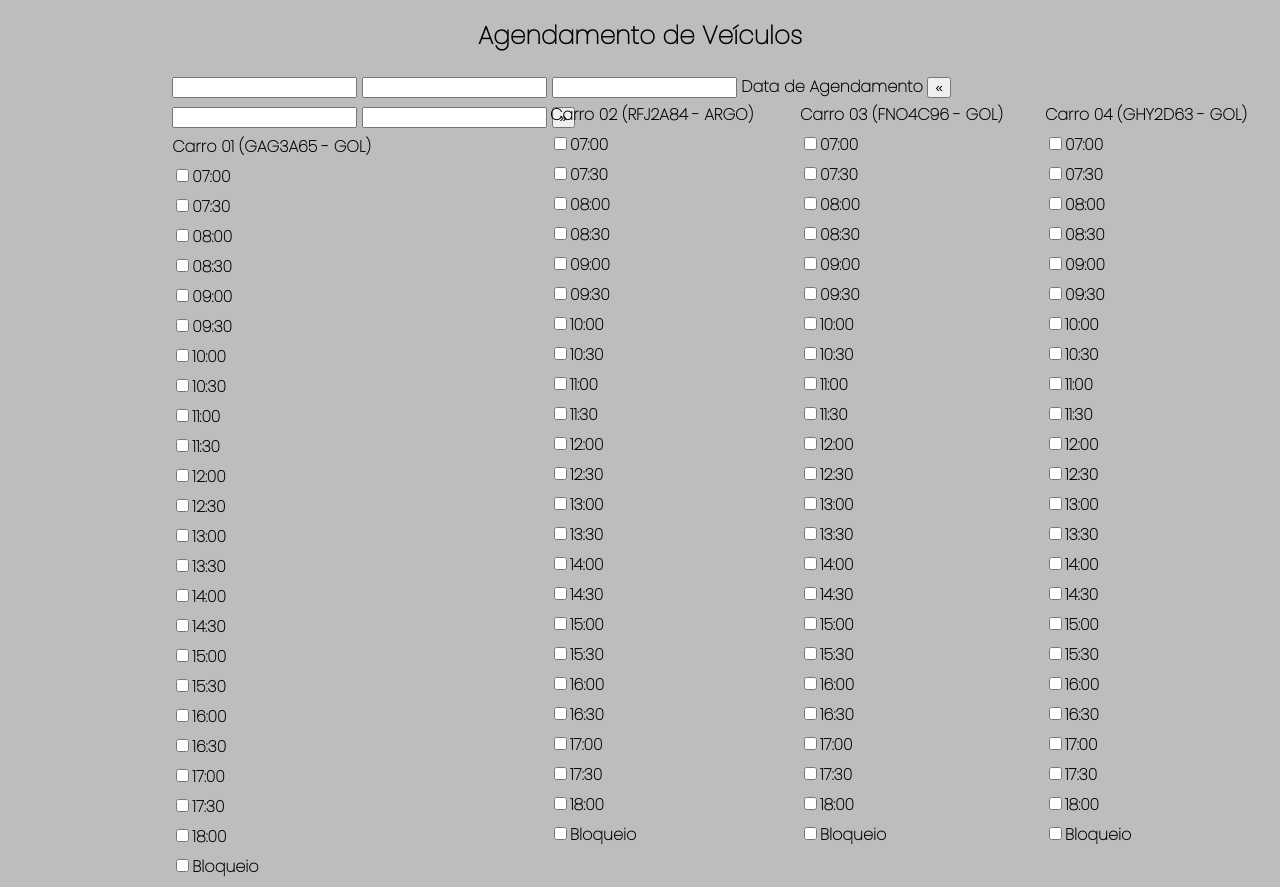
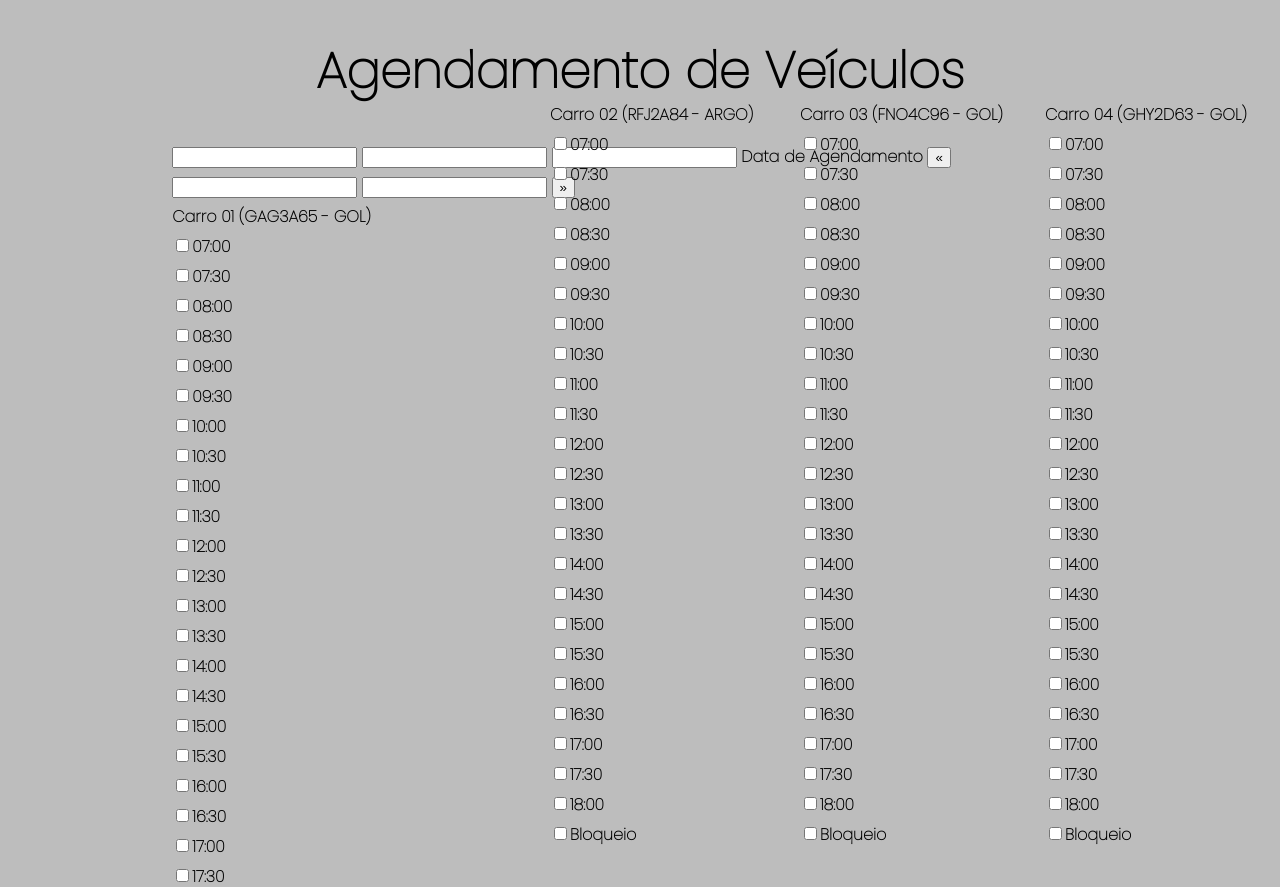
Before and after one commit to AlvesRicardo92/Sistema-TR, a PHP site: page /carros.html in a window 1280 px wide. Shown: the top 887 px of the page. Run offline with PHP 8.4, Linux system fonts and the light colour scheme.

Commit message:
atualização

```diff
--- a/style.css
+++ b/style.css
@@ -34,7 +34,7 @@ h1.titulo {
 
 h1 {
     text-align: center;
-    font-size: 25px;
+    font-size: 50px;
 
 
 }
```
